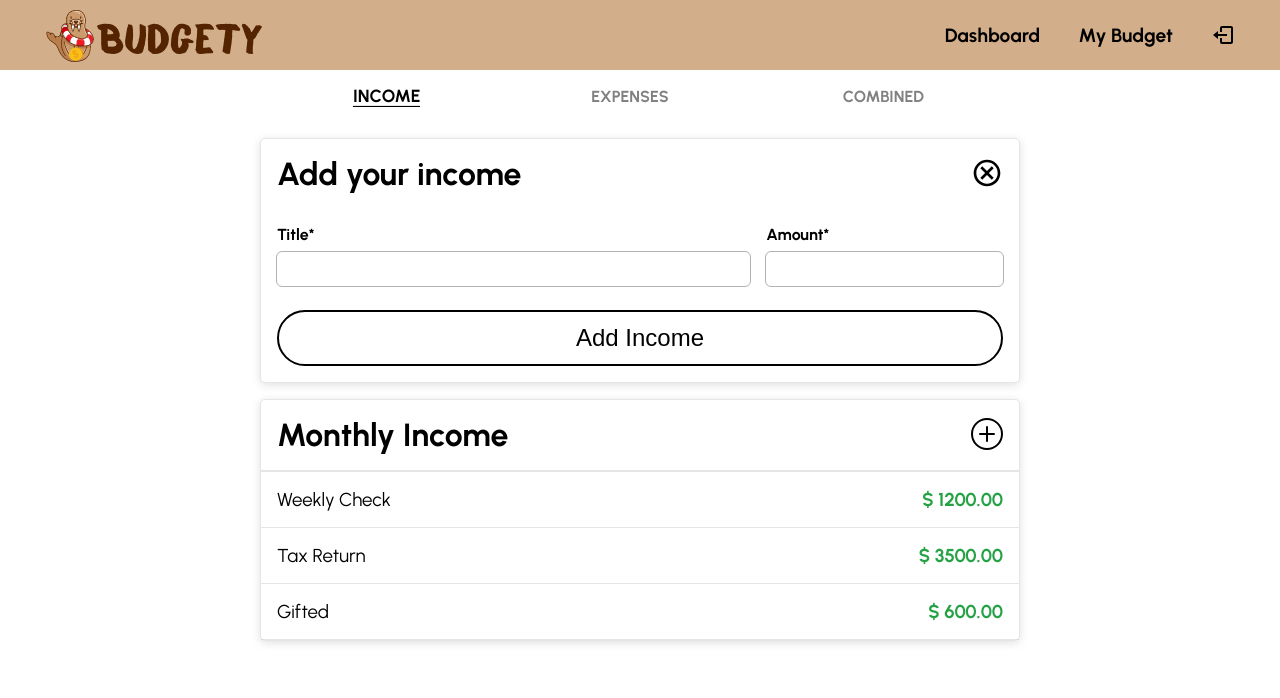
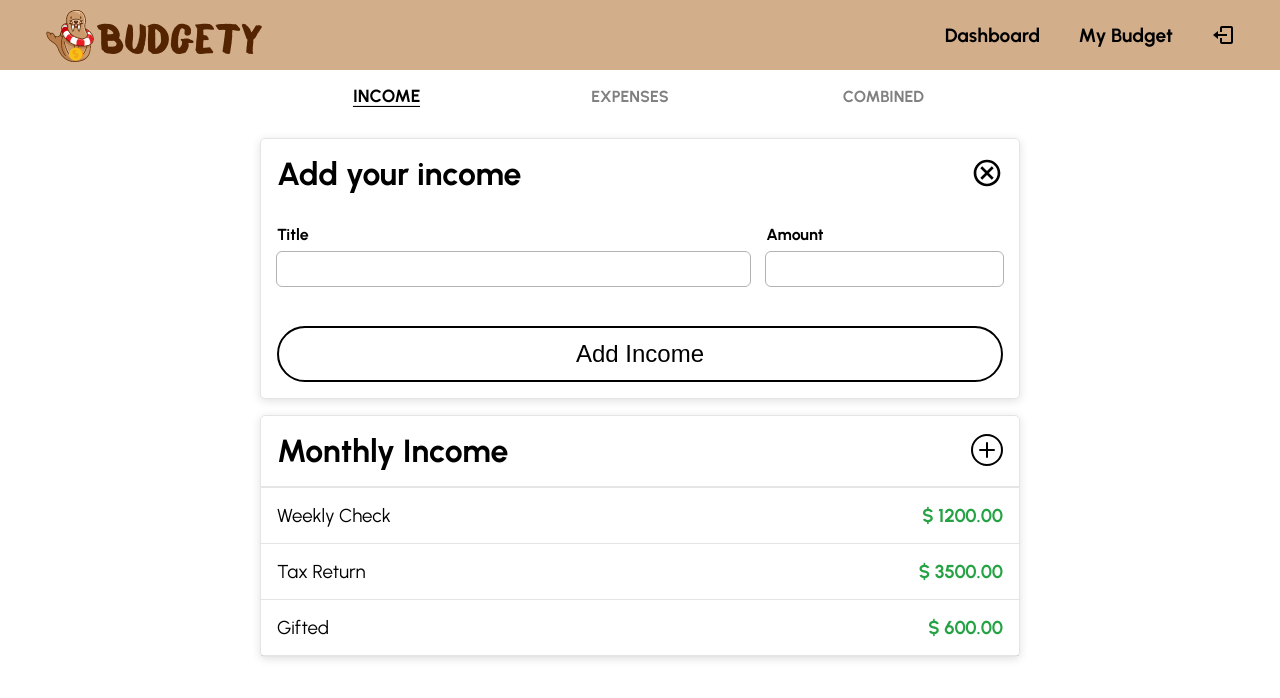
Before and after one commit to bretpeters3n/seal-team-3, a React (Create React App) app in the folder client/: page /budget in a window 1280 px wide. Both pictures are taken after a click on the button 987 px from the left and 174 px from the top of the page. Shown: the top 698 px of the page. Built offline with nearby package versions, Linux system fonts and the light colour scheme.

Commit message:
added simple validation to react-hook-form for income adder component

```diff
--- a/client/src/components/IncomeAdder/IncomeAdder.styles.ts
+++ b/client/src/components/IncomeAdder/IncomeAdder.styles.ts
@@ -44,6 +44,8 @@ export const InputContainer = styled.div`
 
 export const InputGroup = styled.div<InputBoxModifier>`
   flex: ${(props) => (props.long ? "2" : "1")};
+  padding-bottom: 1em;
+  position: relative;
 `;
 
 export const Label = styled.div`
@@ -69,6 +71,13 @@ export const Input = styled.input`
   }
 `;
 
+export const ErrorContainer = styled.div`
+  color: red;
+  font-size: 0.8rem;
+  position: absolute;
+  bottom: 0;
+`;
+
 export const FormButton = styled.button`
   width: 100%;
   padding: 0.5em 1em;
--- a/client/src/components/IncomeAdder/IncomeAdder.tsx
+++ b/client/src/components/IncomeAdder/IncomeAdder.tsx
@@ -10,10 +10,11 @@ import {
   Label,
   Input,
   FormButton,
+  ErrorContainer,
 } from "./IncomeAdder.styles";
 import { MdOutlineCancel } from "react-icons/md";
 import { IncomeData } from "../../pages/Income/Income";
-import { useForm } from "react-hook-form";
+import { useForm, SubmitHandler } from "react-hook-form";
 
 interface IncomeFormInputs {
   title: string;
@@ -35,6 +36,10 @@ const IncomeAdder: React.FC<IncomeAdderProps> = ({
     formState: { errors },
   } = useForm<IncomeFormInputs>();
 
+  const onSubmit: SubmitHandler<IncomeFormInputs> = (data) => {
+    console.log(data.title);
+  };
+
   console.log(errors);
 
   return (
@@ -51,33 +56,34 @@ const IncomeAdder: React.FC<IncomeAdderProps> = ({
         </Button>
       </TitleContainer>
 
-      <IncomeForm
-        onSubmit={handleSubmit((data) => console.log("data is", data))}
-      >
+      <IncomeForm onSubmit={handleSubmit(onSubmit)}>
         <InputContainer>
           <InputGroup long>
-            <Label>
-              Title*
-              {errors.title && (
-                <p style={{ color: "red" }}>{errors.title.message}</p>
-              )}
-            </Label>
+            <Label>Title</Label>
             <Input
               {...register("title", {
-                required: "This is required",
-                minLength: { value: 4, message: "Needs at least 4" },
+                required: "Title field is required",
+                minLength: { value: 3, message: "Needs at least 3 characters" },
               })}
             />
+            <ErrorContainer>
+              {errors.title && <p>{errors.title.message}</p>}
+            </ErrorContainer>
           </InputGroup>
           <InputGroup>
-            <Label>Amount*</Label>
+            <Label>Amount</Label>
             <Input
               {...register("amount", {
-                required: true,
+                required: "Amount field is required",
+                valueAsNumber: true,
               })}
             />
+            <ErrorContainer>
+              {errors.amount && <p>{errors.amount.message}</p>}
+            </ErrorContainer>
           </InputGroup>
         </InputContainer>
+
         <FormButton type="submit">Add Income</FormButton>
       </IncomeForm>
     </Container>
```
